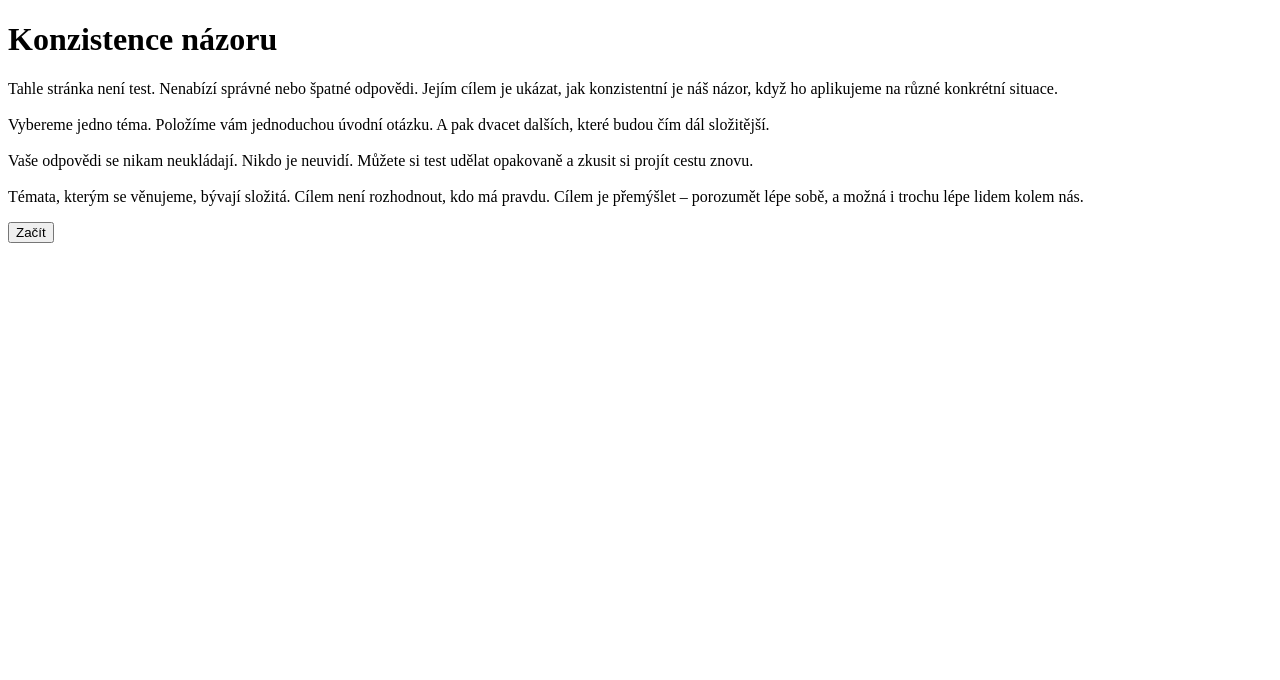
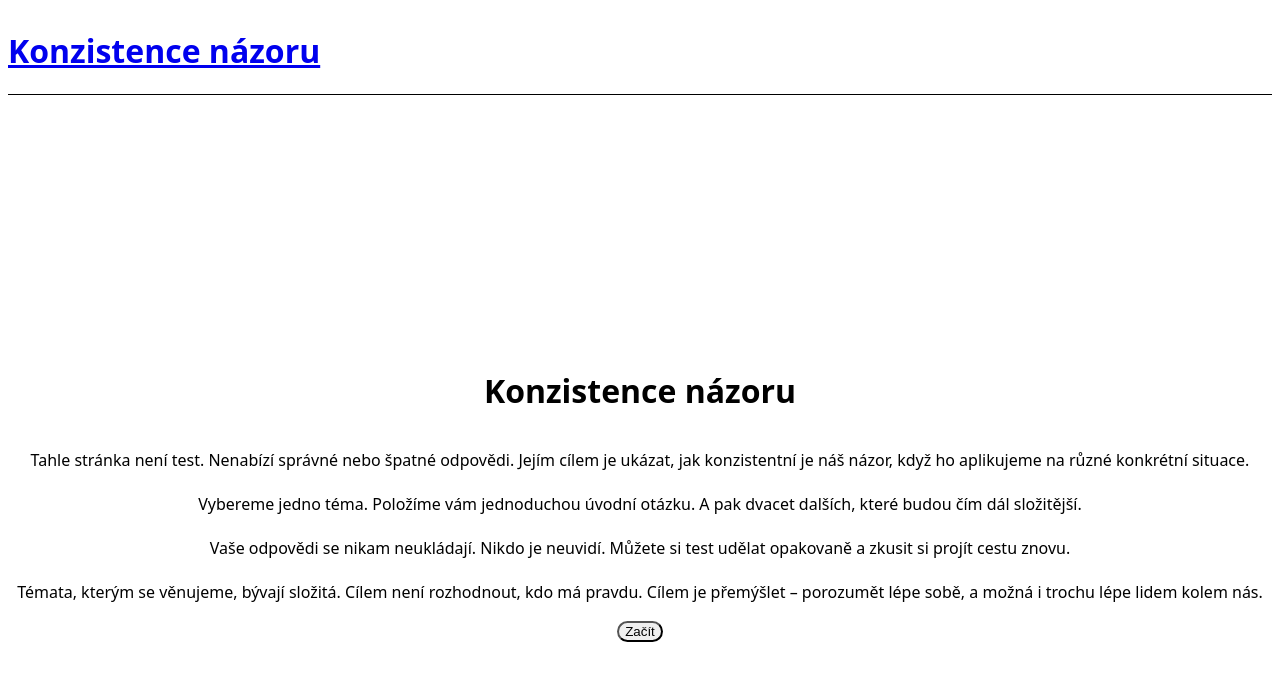
Before and after one commit to HonzaKud/konzistence-nazoru, a Next.js app: page / in a window 1280 px wide. Shown: the top 680 px of the page. Built offline with nearby package versions, Linux system fonts and the light colour scheme.

Commit message:
Přidán globální layout a připojení globálních stylů

```diff
--- a/app/layout.tsx
+++ b/app/layout.tsx
@@ -1,15 +1,29 @@
-import "../styles/globals.css";
+// app/layout.tsx
+import "../styles/globals.css"; // <- správná cesta
 import { ReactNode } from "react";
+import Link from "next/link";
 
 export const metadata = {
   title: "Konzistence názoru",
-  description: "Aplikace pro zkoumání názorové konzistence",
+  description: "Zamysli se nad tím, jak konzistentní jsou tvé postoje.",
 };
 
 export default function RootLayout({ children }: { children: ReactNode }) {
   return (
     <html lang="cs">
-      <body className="bg-white text-black">{children}</body>
+      <body className="bg-white text-gray-900 font-sans">
+        <header className="w-full border-b border-gray-200 py-4 px-6 mb-6">
+          <div className="max-w-4xl mx-auto flex justify-between items-center">
+            <Link href="/">
+              <h1 className="text-xl font-semibold hover:underline">
+                Konzistence názoru
+              </h1>
+            </Link>
+          </div>
+        </header>
+
+        <main className="max-w-4xl mx-auto px-6">{children}</main>
+      </body>
     </html>
   );
 }
--- a/styles/globals.css
+++ b/styles/globals.css
@@ -0,0 +1,9 @@
+/* app/globals.css */
+@tailwind base;
+@tailwind components;
+@tailwind utilities;
+
+/* Custom font or overrides */
+body {
+  font-family: system-ui, sans-serif;
+}
```
